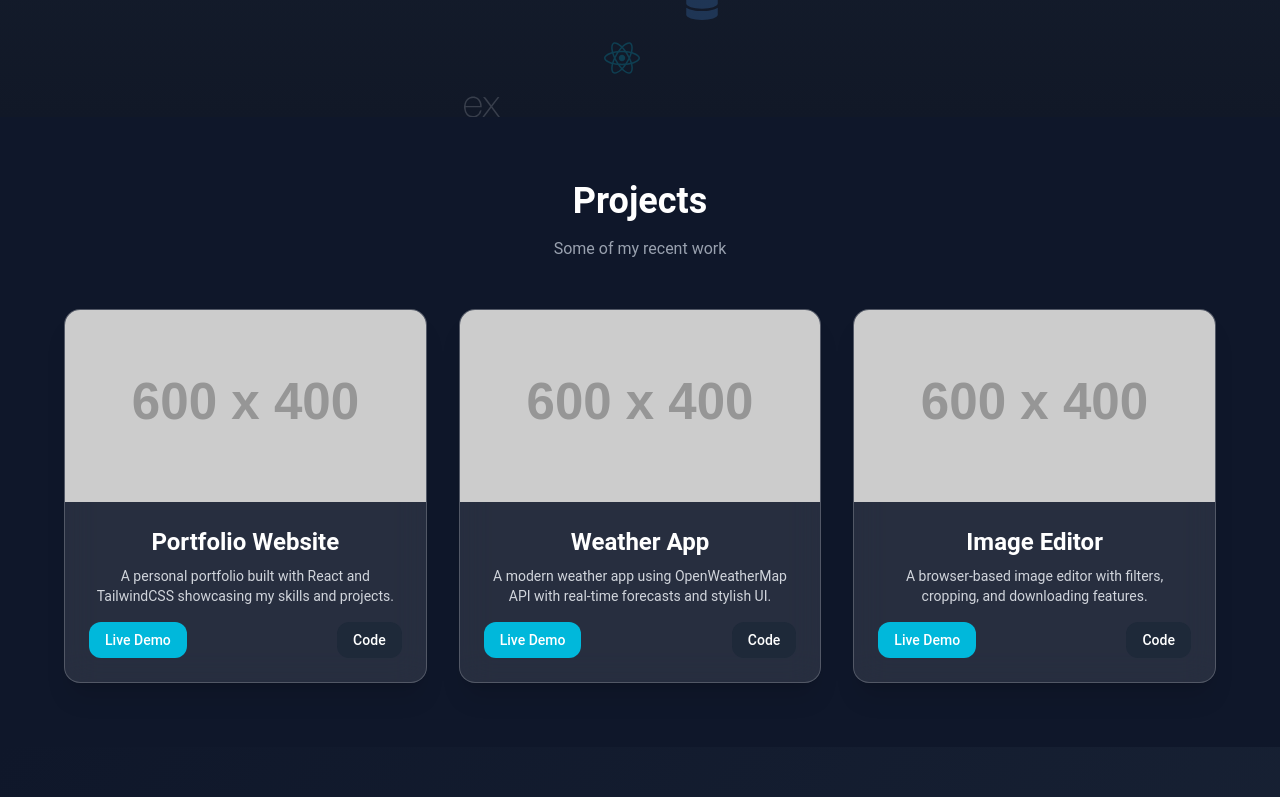
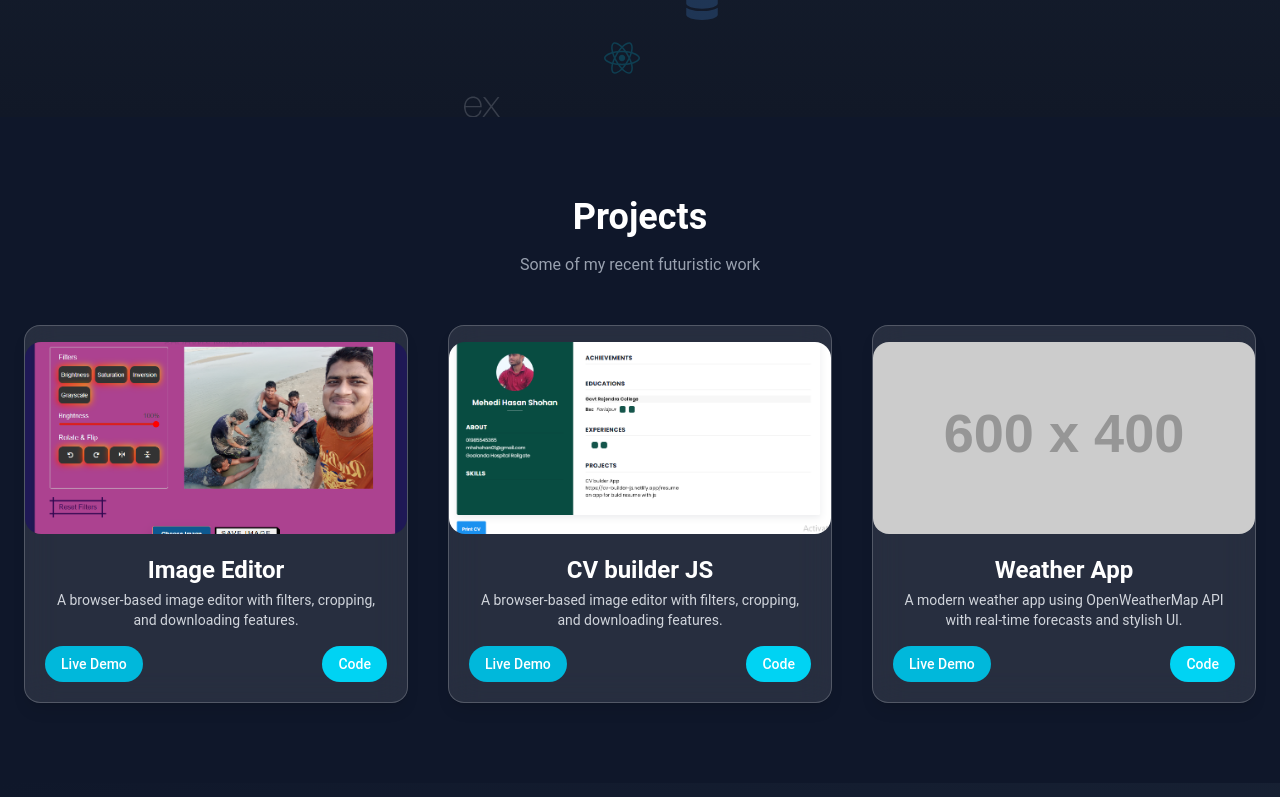
Before and after one commit to mehedihasanshohan/shohan-portfolio, a React (Vite) app: page / in a window 1280 px wide. Shown: the part 1483-2280 px from the top of the page. Built offline with nearby package versions, Linux system fonts and the light colour scheme.

Commit message:
fix projects cards data

```diff
--- a/src/components/Projects/Proojects.jsx
+++ b/src/components/Projects/Proojects.jsx
@@ -1,26 +1,28 @@
 import React from "react";
+import img1 from '../../assets/image-editor.PNG';
+import img2 from '../../assets/cv-js.PNG';
 
 const projects = [
   {
     id: 1,
-    title: "Portfolio Website",
-    description: "A personal portfolio built with React and TailwindCSS showcasing my skills and projects.",
-    image: "https://via.placeholder.com/600x400?text=Portfolio",
-    live: "https://yourportfolio.netlify.app",
-    code: "https://github.com/yourusername/portfolio",
+    title: "Image Editor",
+    description: "A browser-based image editor with filters, cropping, and downloading features.",
+    image: img1,
+    live: "https://image-editor-vanilla-js-shohan.netlify.app/",
+    code: "https://github.com/mehedihasanshohan/image-editor-javascript",
   },
   {
     id: 2,
-    title: "Weather App",
-    description: "A modern weather app using OpenWeatherMap API with real-time forecasts and stylish UI.",
-    image: "https://via.placeholder.com/600x400?text=Weather+App",
-    live: "https://yourweatherapp.netlify.app",
-    code: "https://github.com/yourusername/weather-app",
+    title: "CV builder JS",
+    description: "A browser-based image editor with filters, cropping, and downloading features.",
+    image: img2,
+    live: "https://cv-builder-js.netlify.app/",
+    code: "https://github.com/mehedihasanshohan/cv-builder-app-javascript",
   },
   {
     id: 3,
-    title: "Image Editor",
-    description: "A browser-based image editor with filters, cropping, and downloading features.",
+    title: "Weather App",
+    description: "A modern weather app using OpenWeatherMap API with real-time forecasts and stylish UI.",
     image: "https://via.placeholder.com/600x400?text=Image+Editor",
     live: "https://yourimageeditor.netlify.app",
     code: "https://github.com/yourusername/image-editor",
@@ -29,27 +31,33 @@ const projects = [
 
 const Projects = () => {
   return (
-    <section className="py-16 bg-[#0f172a] text-white px-4" id="projects">
-      <div className="max-w-6xl mx-auto text-center">
+    <section className="py-20 bg-[#0f172a] text-white px-6" id="projects">
+      <div className="max-w-7xl mx-auto text-center">
         <h2 className="text-4xl font-bold mb-4">Projects</h2>
-        <p className="text-gray-400 mb-12">Some of my recent work</p>
+        <p className="text-gray-400 mb-12">Some of my recent futuristic work</p>
 
-        <div className="grid gap-8 sm:grid-cols-2 lg:grid-cols-3">
+        <div className="grid gap-10 sm:grid-cols-2 lg:grid-cols-3">
           {projects.map((project) => (
             <div
               key={project.id}
-              className="bg-white/10 border border-white/20 backdrop-blur-lg rounded-2xl shadow-xl overflow-hidden hover:scale-[1.02] transition-all duration-300"
+              className="relative group rounded-2xl border border-white/20 backdrop-blur-lg bg-white/10 overflow-hidden shadow-lg hover:shadow-cyan-400/50 transition-transform transform hover:scale-[1.03] duration-300"
             >
-              <img src={project.image} alt={project.title} className="w-full h-48 object-cover" />
-              <div className="p-6">
-                <h3 className="text-2xl font-semibold mb-2">{project.title}</h3>
+              <img
+                src={project.image}
+                alt={project.title}
+                className="w-full h-48 object-cover mt-4 rounded-2xl"
+              />
+              <div className="p-5">
+                <h3 className="text-2xl font-semibold mb-1 group-hover:text-cyan-400 transition duration-300">
+                  {project.title}
+                </h3>
                 <p className="text-sm text-gray-300 mb-4">{project.description}</p>
-                <div className="flex justify-between text-sm">
+                <div className="flex justify-between items-center">
                   <a
                     href={project.live}
                     target="_blank"
                     rel="noopener noreferrer"
-                    className="bg-cyan-500 hover:bg-cyan-600 text-white px-4 py-2 rounded-xl font-medium transition"
+                    className="px-4 py-2 rounded-full bg-cyan-500 text-white hover:bg-cyan-600 transition-all text-sm font-medium"
                   >
                     Live Demo
                   </a>
@@ -57,12 +65,13 @@ const Projects = () => {
                     href={project.code}
                     target="_blank"
                     rel="noopener noreferrer"
-                    className="bg-gray-800 hover:bg-gray-700 text-white px-4 py-2 rounded-xl font-medium transition"
+                    className="px-4 py-2 rounded-full bg-cyan-400 hover:bg-gray-700 transition-all text-sm font-medium"
                   >
                     Code
                   </a>
                 </div>
               </div>
+              <div className="absolute inset-0 bg-cyan-400/10 opacity-0 group-hover:opacity-100 transition-opacity duration-300 pointer-events-none" />
             </div>
           ))}
         </div>
```
Also changed, not shown: src/assets/cv-js.PNG (added), src/assets/image-editor.PNG (added).
